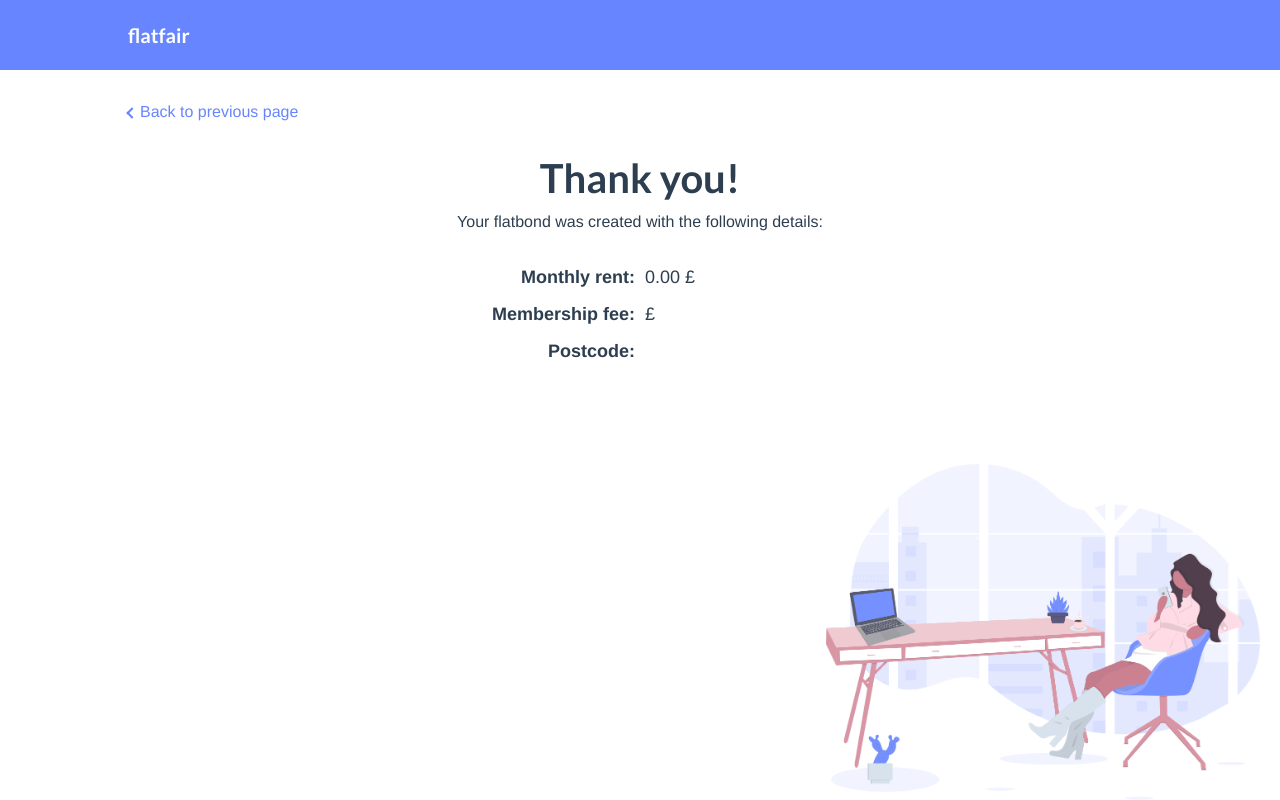
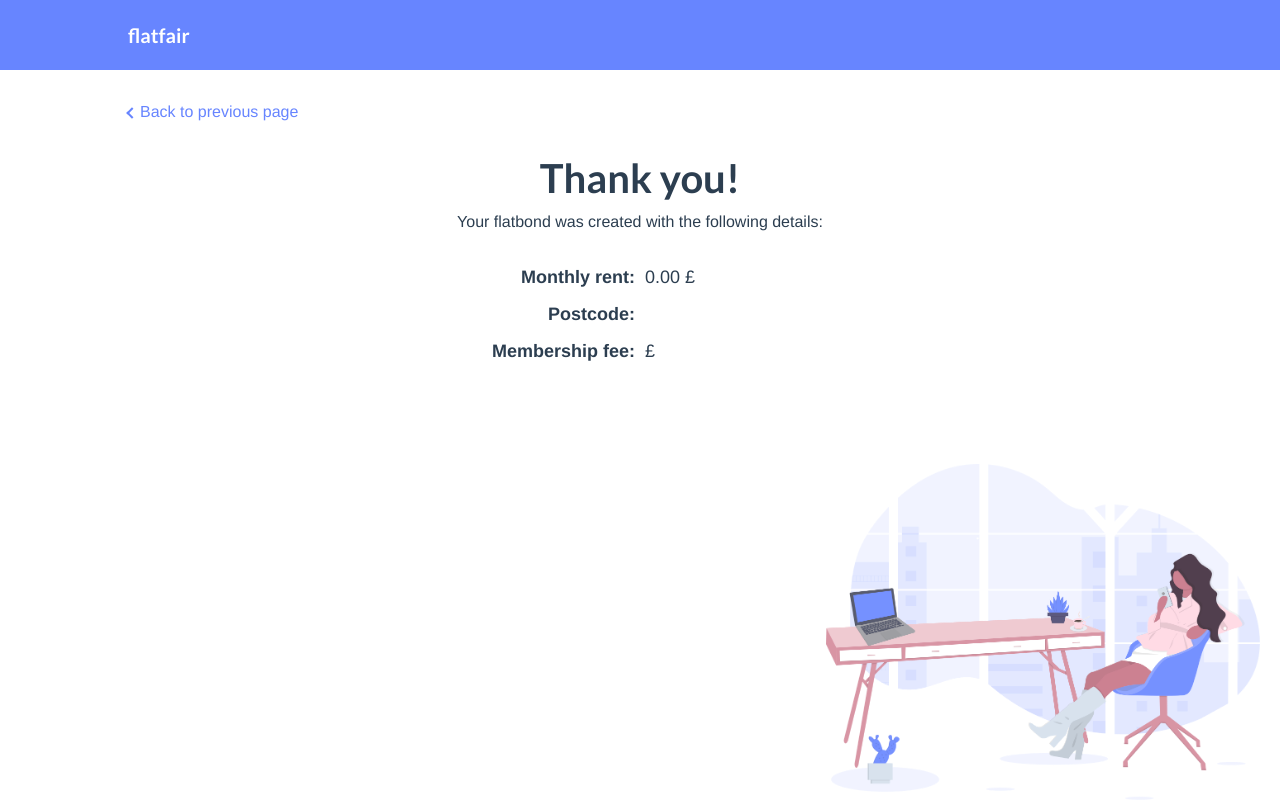
Before and after one commit to sandra0503/flatbond, a Vue app: page /#/success in a window 1280 px wide. Built offline with nearby package versions, Linux system fonts and the light colour scheme.

Commit message:
arrange contents of detail table

```diff
--- a/src/views/Success.vue
+++ b/src/views/Success.vue
@@ -12,12 +12,12 @@
           <td class="value rentValue">{{ formatMonthlyRent }} £</td>
         </tr>
         <tr>
+          <th class="label">Postcode:</th>
+          <td class="value postcodeValue">{{ postcode }}</td>
+        </tr>
+        <tr>
           <th class="label">Membership fee:</th>
           <td class="value feeValue">{{ fee }} £</td>
-        </tr>
-        <tr>
-          <th class="label">Postcode:</th>
-          <td class="value postcodeValue">{{ postcode }}</td>
         </tr>
       </table>
     </div>
```
Also changed, not shown: 1 other file (tests, documents, lock files or other folders).
